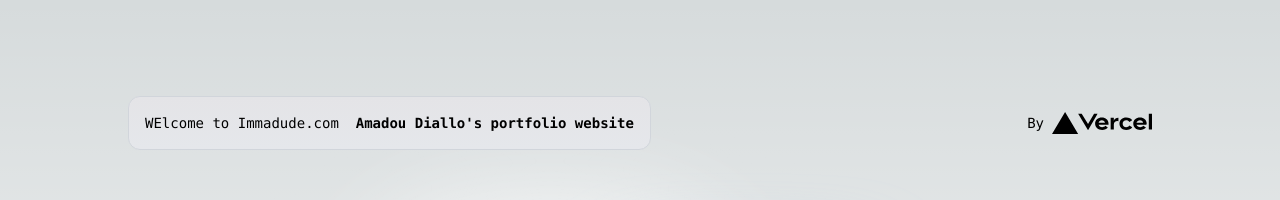
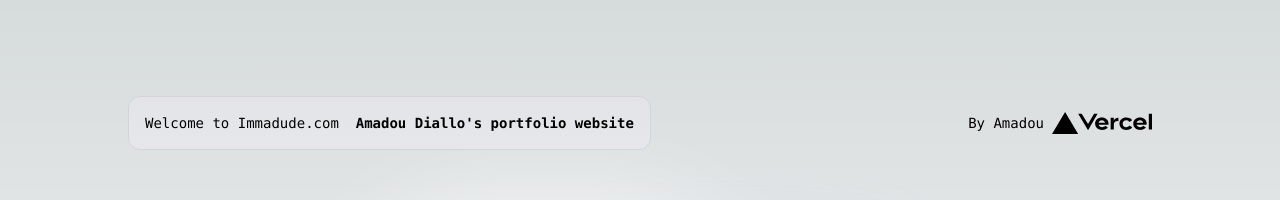
Before and after one commit to b-hitech-corp/portfolio, a Next.js app: page / in a window 1280 px wide. Shown: the top 200 px of the page. Built offline with nearby package versions, Linux system fonts and the light colour scheme.

Commit message:
update page

```diff
--- a/app/page.tsx
+++ b/app/page.tsx
@@ -5,17 +5,17 @@
     <main className="flex min-h-screen flex-col items-center justify-between p-24">
       <div className="z-10 max-w-5xl w-full items-center justify-between font-mono text-sm lg:flex">
         <p className="fixed left-0 top-0 flex w-full justify-center border-b border-gray-300 bg-gradient-to-b from-zinc-200 pb-6 pt-8 backdrop-blur-2xl dark:border-neutral-800 dark:bg-zinc-800/30 dark:from-inherit lg:static lg:w-auto  lg:rounded-xl lg:border lg:bg-gray-200 lg:p-4 lg:dark:bg-zinc-800/30">
-          WElcome to Immadude.com &nbsp;
+          Welcome to Immadude.com &nbsp;
           <code className="font-mono font-bold">Amadou Diallo's portfolio website</code>
         </p>
         <div className="fixed bottom-0 left-0 flex h-48 w-full items-end justify-center bg-gradient-to-t from-white via-white dark:from-black dark:via-black lg:static lg:h-auto lg:w-auto lg:bg-none">
           <a
             className="pointer-events-none flex place-items-center gap-2 p-8 lg:pointer-events-auto lg:p-0"
-            href="https://vercel.com?utm_source=create-next-app&utm_medium=appdir-template&utm_campaign=create-next-app"
+            href="https://www.immadude.com/"
             target="_blank"
             rel="noopener noreferrer"
           >
-            By{' '}
+            By Amadou{' '}
             <Image
               src="/vercel.svg"
               alt="Vercel Logo"
```
